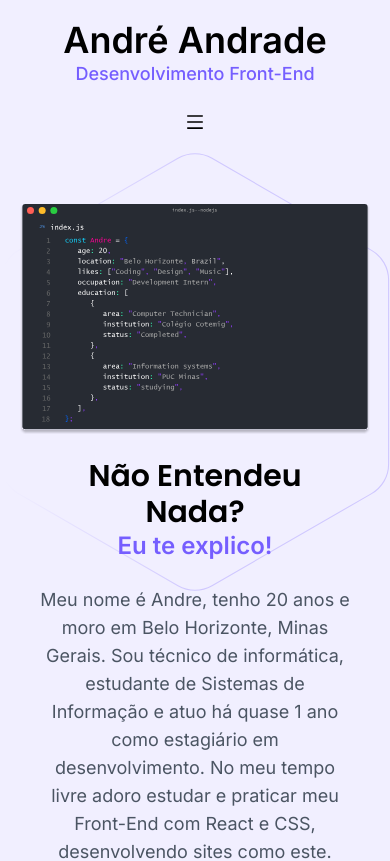
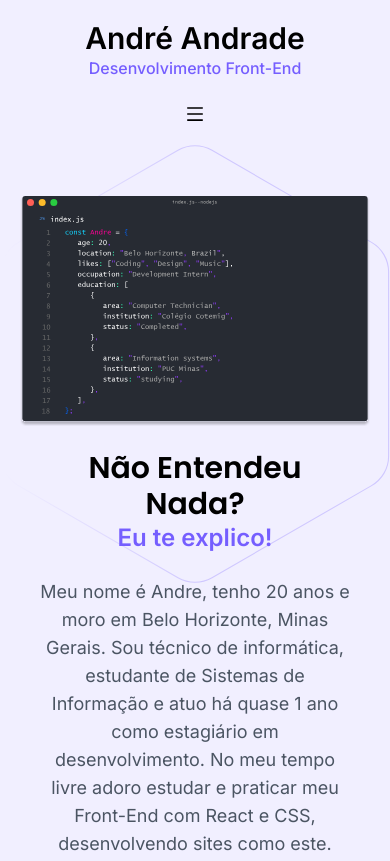
Before and after one commit to andrecandrad/Next-andrecandrad, a Next.js app: page / in a window 390 px wide. Shown: the top 861 px of the page. Built offline with nearby package versions, Linux system fonts and the light colour scheme.

Commit message:
diminuindo a fonte da logo no mobile

```diff
--- a/components/Header.jsx
+++ b/components/Header.jsx
@@ -5,7 +5,6 @@ import { AiOutlineClose, AiOutlineMenu } from "react-icons/ai";
 const Header = () => {
   const [nav, setNav] = useState(false);
   const [shadow, setShadow] = useState("");
-  const [displayLogo, setDisplayLogo] = useState("flex");
 
   const handleNav = () => {
     setNav(!nav);
@@ -30,14 +29,8 @@ const Header = () => {
     const handleMenu = () => {
       if (window.scrollY >= 90) {
         setShadow("shadow-md");
-        if (screen.width <= 640) {
-          setDisplayLogo("hidden");
-        }
       } else {
         setShadow("shadow-none");
-        if (screen.width <= 640) {
-          setDisplayLogo("flex");
-        }
       }
     };
     window.addEventListener("scroll", handleMenu);
@@ -51,14 +44,9 @@ const Header = () => {
       }
     >
       <header className="cont flex flex-col items-center justify-center gap-6 sm:flex-row sm:items-end sm:justify-between">
-        <div
-          className={
-            "z-10 flex-col items-center text-black sm:items-start " +
-            displayLogo
-          }
-        >
-          <h2 className="text-4xl font-semibold">André Andrade</h2>
-          <p className="text-lg font-medium text-purple1 hover:font-medium">
+        <div className="z-10 flex-col text-center text-black sm:text-start ">
+          <h2 className="text-3xl font-semibold sm:text-4xl">André Andrade</h2>
+          <p className="text-md font-medium text-purple1 hover:font-medium sm:text-lg">
             Desenvolvimento Front-End
           </p>
         </div>
```
